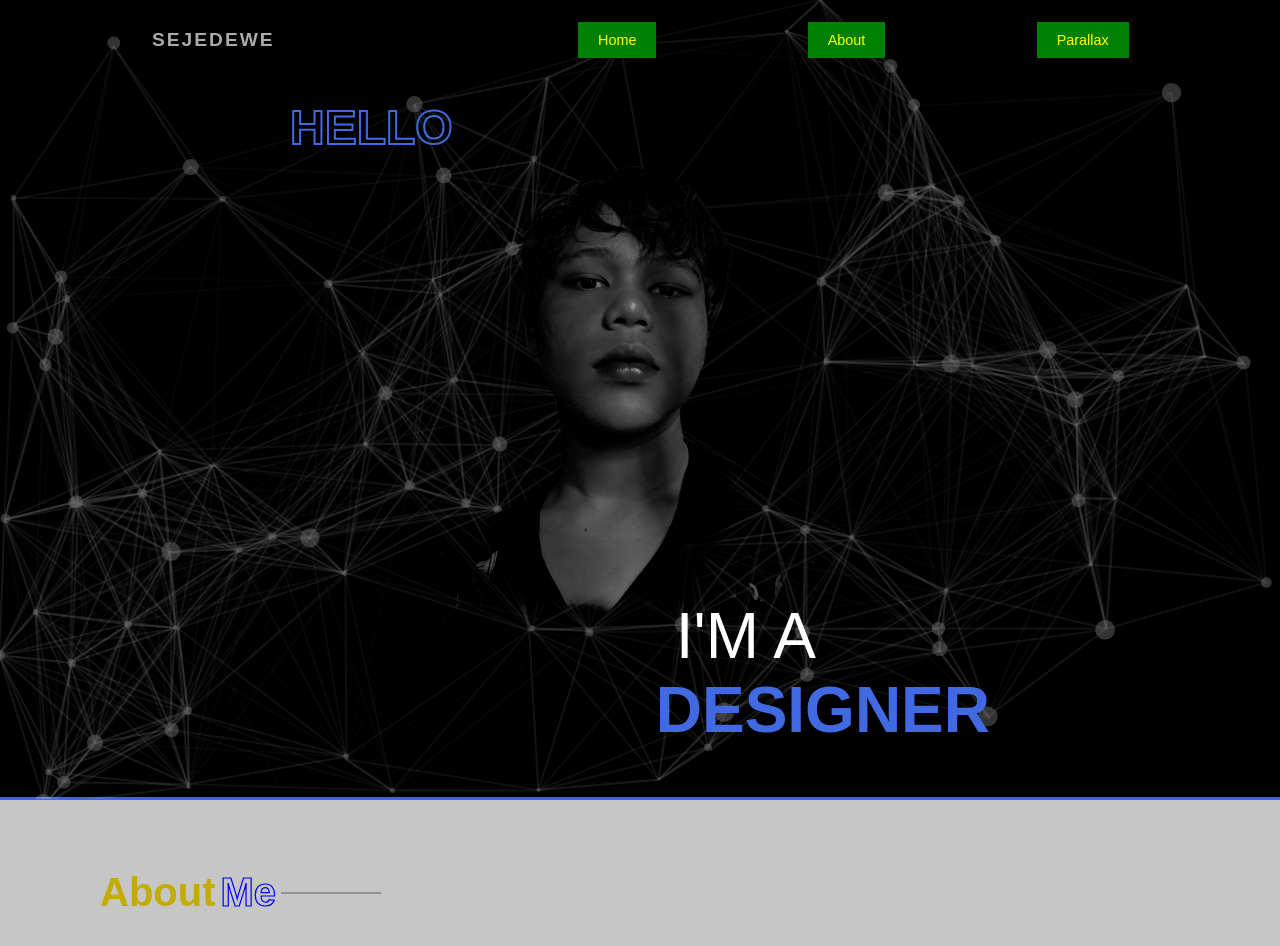
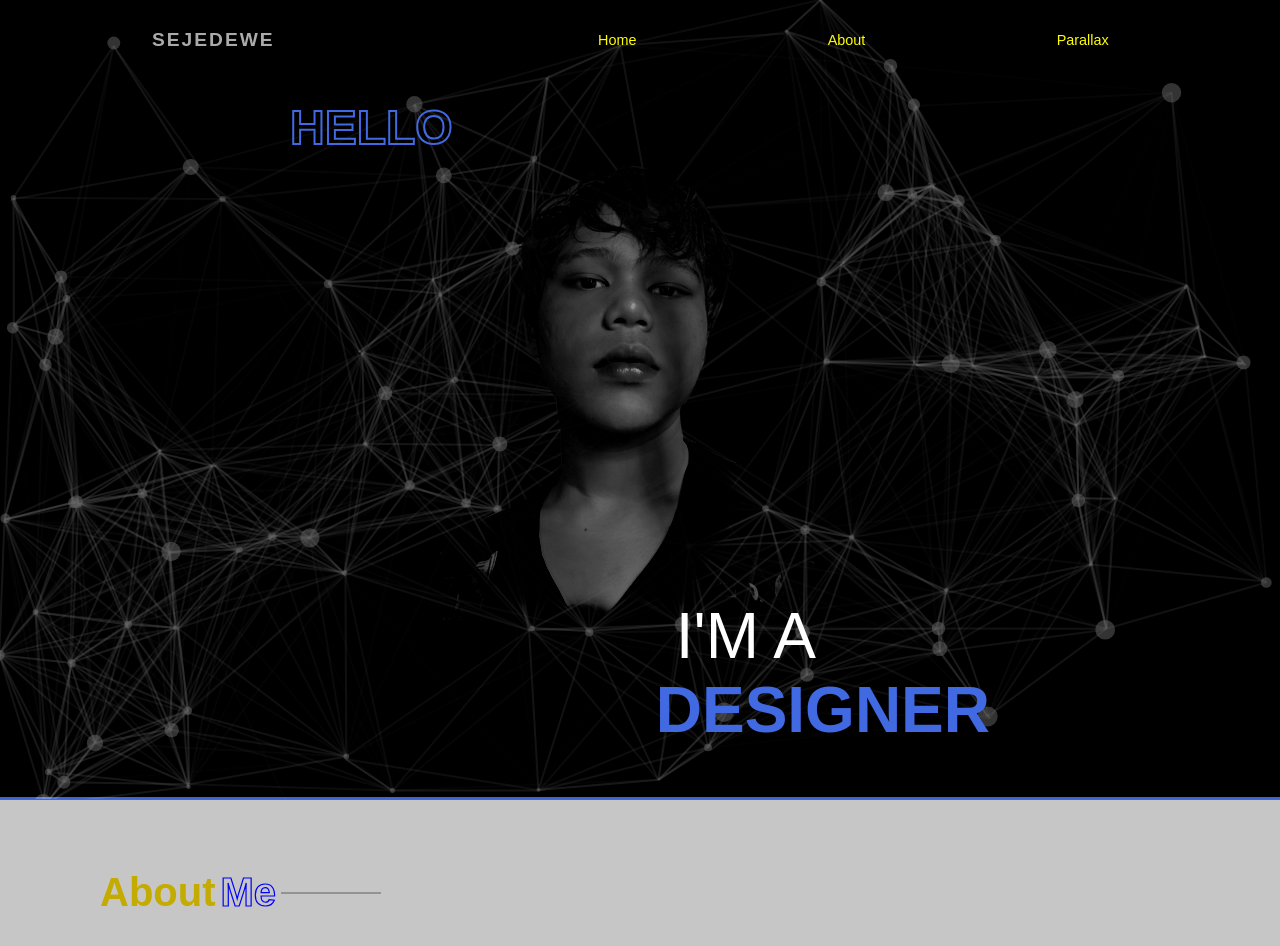
Before and after one commit to adhejisdjdw/adhejisdjdw.github.io, a plain HTML site: page index.html in a window 1280 px wide. Shown: the top 946 px of the page. Drawn offline with Linux system fonts and the light colour scheme; animation ran at ten frames a second.

Commit message:
melakukan perbaikan 1

```diff
--- a/style.css
+++ b/style.css
@@ -12,10 +12,6 @@ body {
     font-family: arial;
     scroll-behavior: smooth;
     overflow-y: scroll;
-}
-
-.page-scroll {
-    background-color: green;
 }
 
 nav {
```
